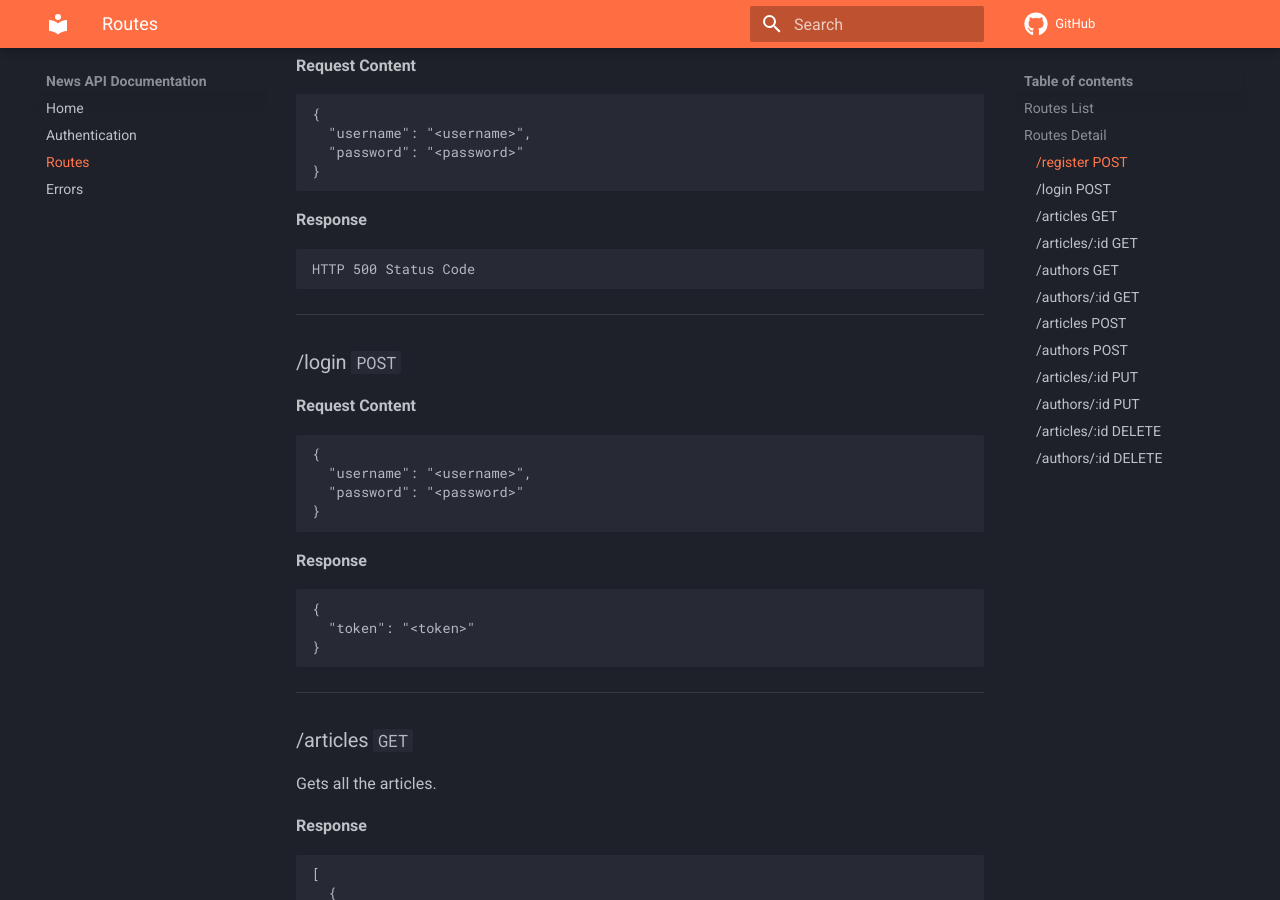
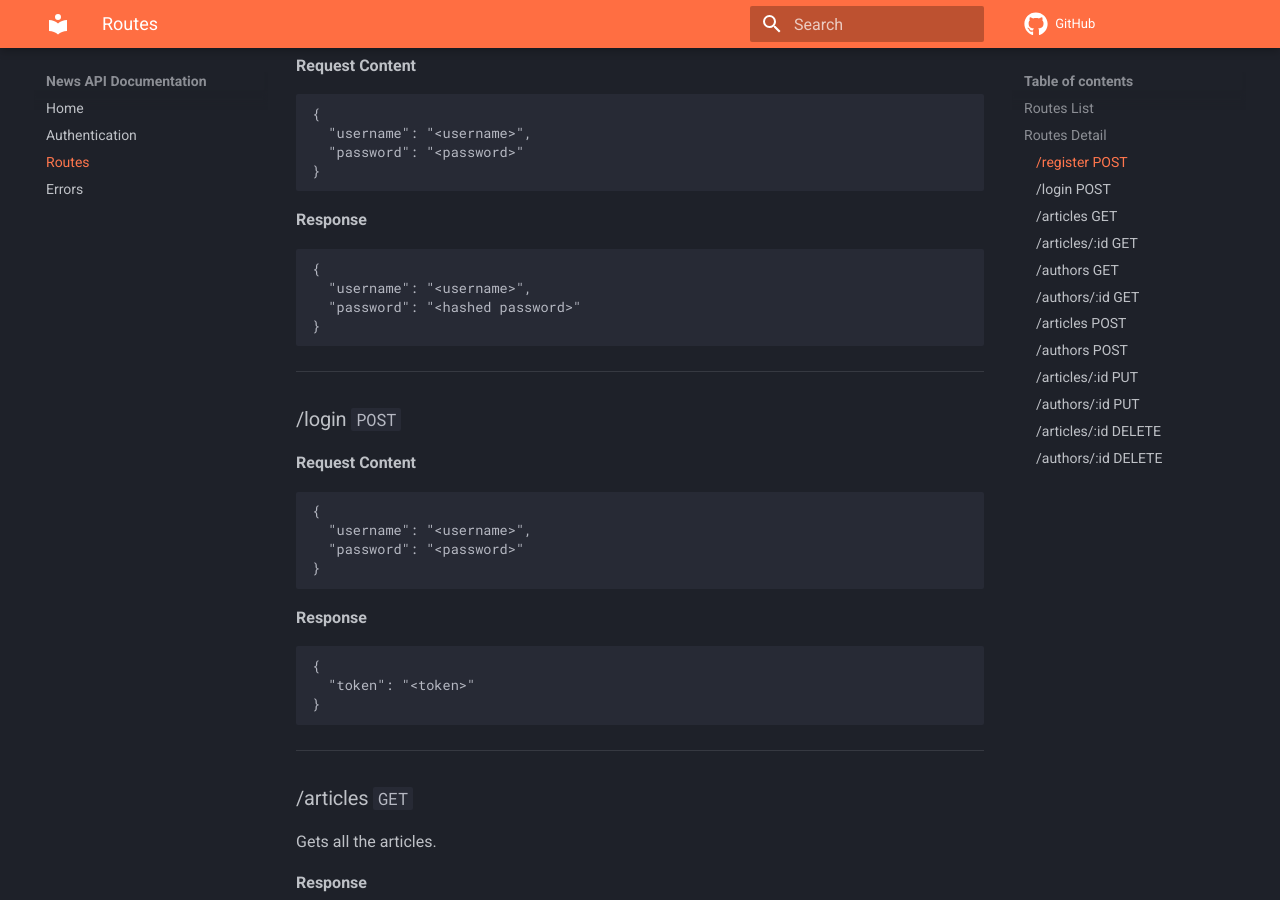
Before and after one commit to TymeOn/News-API, an MkDocs documentation site: the page built from documentation/docs/routes.md, in a window 1280 px wide and 900 px high, scrolled down 708 px. Built offline with MkDocs 1.6.1 and Material for MkDocs 9.7.7, drawn with Linux system fonts in a browser that asks for light colours; comment, search, counter and statistics services are not loaded.

Commit message:
fix: updated the docs

````diff
--- a/documentation/docs/routes.md
+++ b/documentation/docs/routes.md
@@ -30,8 +30,11 @@ Allows a user to create an account.
 
 **Response**
 
-```
-HTTP 500 Status Code
+```json
+{
+  "username": "<username>",
+  "password": "<hashed password>"
+}
 ```
 
 ---
````
